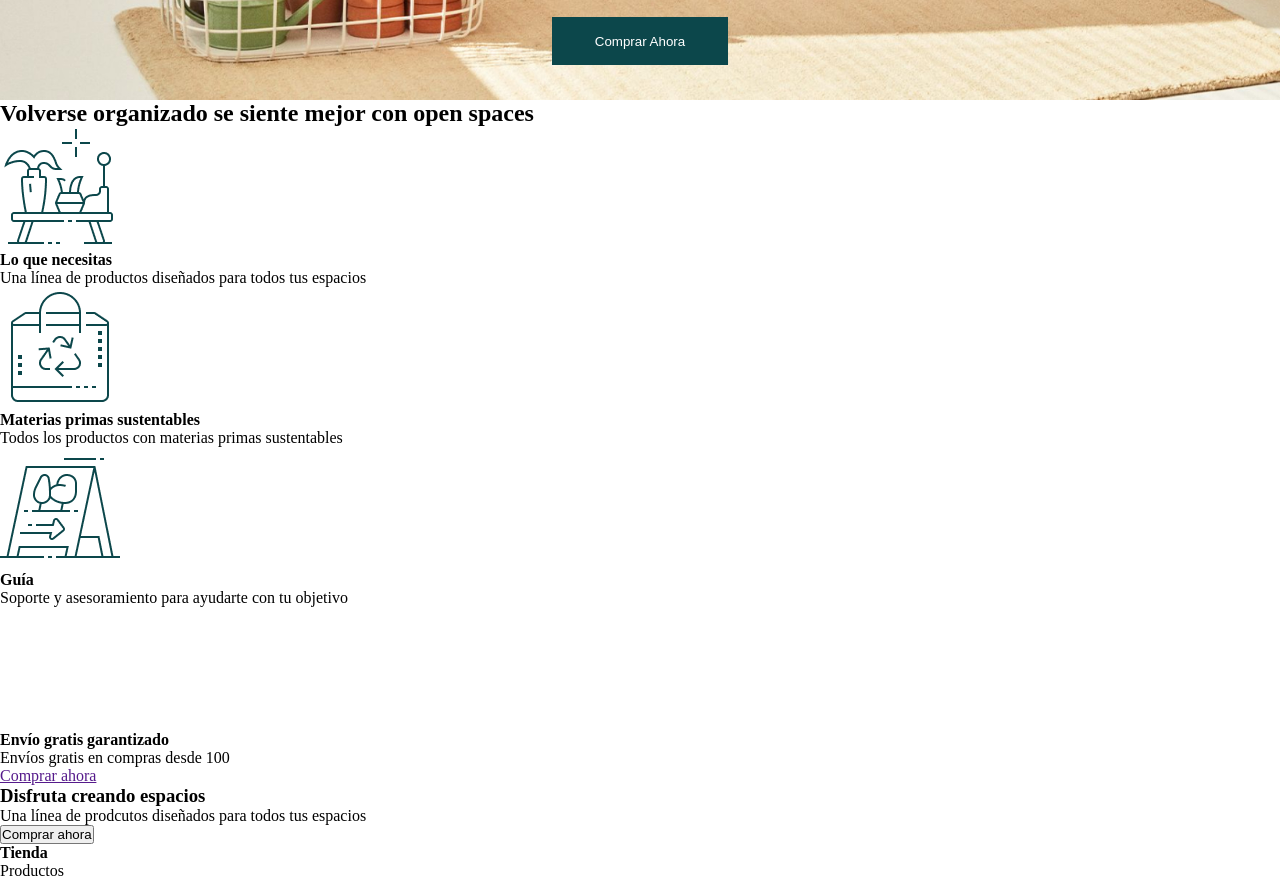
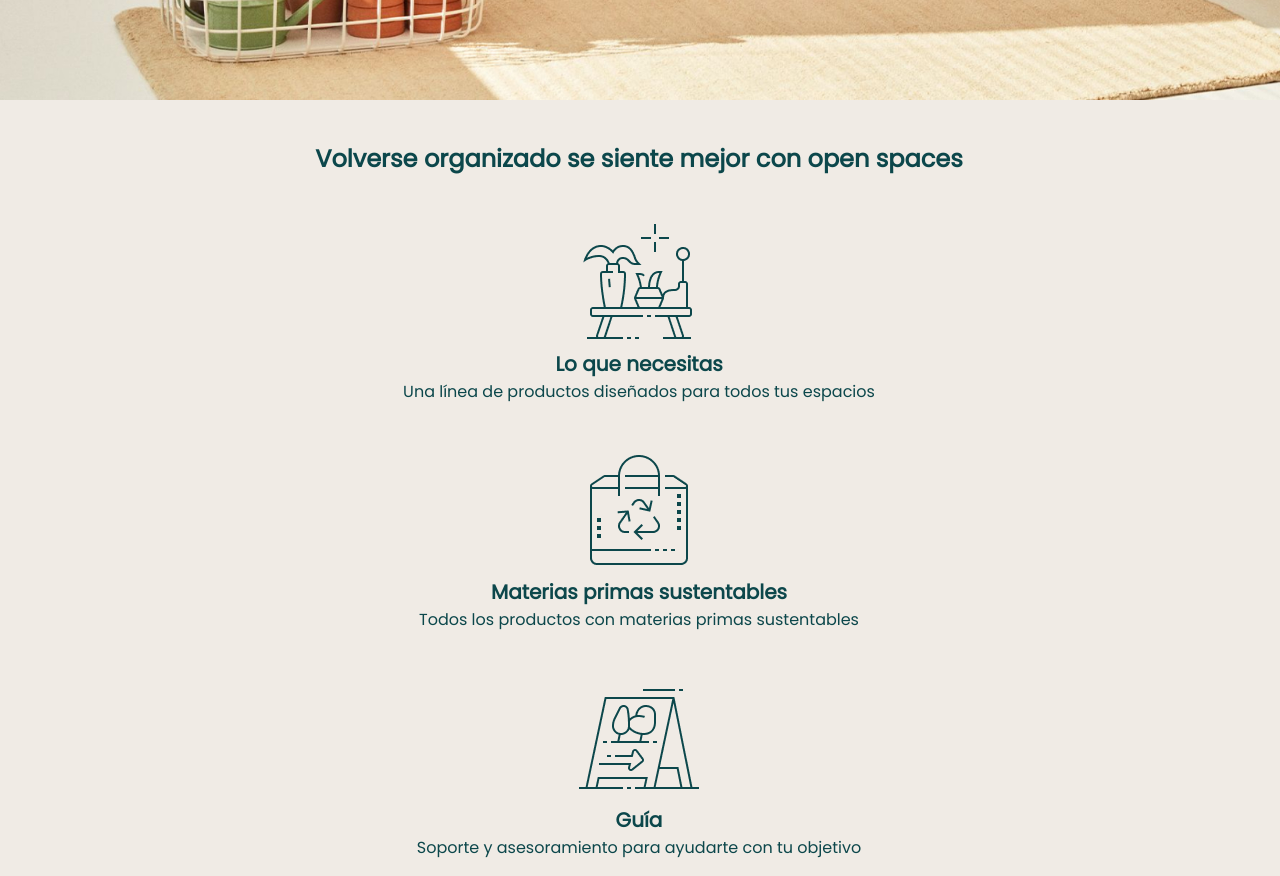
Before and after one commit to Adalab/modulo-1-evaluacion-final-Carmenyo, a website: page src/html/index.html in a window 1280 px wide. Shown: the part 700-1576 px from the top of the page. Drawn offline with nearby package versions, Linux system fonts and the light colour scheme; files that its build step writes are made by us from their sources; files whose address does not match are found by name.

Commit message:
section2

```diff
--- a/src/html/partials/section1.html
+++ b/src/html/partials/section1.html
@@ -1,18 +1,24 @@
-    <!-- sección 1 -->
     <section class="section1">
         <h2>Volverse organizado se siente mejor con open spaces</h2>
 
-         <!-- articulo 1 -->
+        <article class="section1__article">
         <img src="./assets/images/icon_1.png" alt="icono 1">
-        <h4>Lo que necesitas</h4>
-        <p>Una línea de productos diseñados para todos tus espacios</p>
+        <h4 class="section1__article--title">Lo que necesitas</h4>
+        <p class="section1__article--content">Una línea de productos diseñados para todos tus espacios</p>
+        </article>
 
-        <!-- articulo 2 -->
+
+
+        <article class="section1__article">
         <img src="./assets/images/biodegradable bag.png" alt="icono 2">
-        <h4>Materias primas sustentables</h4>
-        <p>Todos los productos con materias primas sustentables</p>
+        <h4 class="section1__article--title">Materias primas sustentables</h4>
+        <p class="section1__article--content">Todos los productos con materias primas sustentables</p>
+        </article>
 
-        <!-- articulo 3 -->
+
+        <article class="section1__article">
         <img src="./assets/images/park.png" alt="icono 3">
-        <h4>Guía</h4>
-        <p>Soporte y asesoramiento para ayudarte con tu objetivo</p>
+        <h4 class="section1__article--title">Guía</h4>
+        <p class="section1__article--content">Soporte y asesoramiento para ayudarte con tu objetivo</p>
+      </article>
+    </section>
--- a/src/html/partials/section2.html
+++ b/src/html/partials/section2.html
@@ -1,7 +1,6 @@
-</section>
 <section class="section2">
   <img src="./assets/images/go_6.png" alt="icono 4">
-  <h4>Envío gratis garantizado</h4>
+  <h4 class="section2__title">Envío gratis garantizado</h4>
   <p>Envíos gratis en compras desde 100</p>
-  <a href="">Comprar ahora</a>
+  <a class="section2__link" href="">Comprar ahora</a>
 </section>
--- a/src/scss/layout/_header.scss
+++ b/src/scss/layout/_header.scss
@@ -8,11 +8,14 @@
   display: flex;
   flex-direction: column;
   justify-content: space-between;
+  font-family: $font-main;
+  font-weight: 600;
+
 
   &__title {
     color: $color-3;
-    // text-align: center;
-    // margin-top: 98px;
+    text-align: center;
+    margin-top: 98px;
   }
 
   &__button {
@@ -21,6 +24,8 @@
     color: $color-5;
     width: 176px;
     text-transform: capitalize;
+    font-family: $font-main;
+    font-size: 16px;
     height: 48px;
   }
 
@@ -41,7 +46,7 @@
     display: flex;
     flex-direction: column;
     align-items: center;
-    gap: 30px;
-    padding-bottom: 35px;
+    gap: 65px;
+    margin-bottom: 215px;
   }
 }
--- /dev/null
+++ b/src/scss/layout/_section1.scss
@@ -0,0 +1,29 @@
+.section1{
+    background-color: $color-1;
+    font-family: $font-main;
+    color: $color-3;
+    text-align: center;
+    padding-top: 41px;
+    padding-left: 45px;
+    padding-right: 47px;
+    padding-bottom: 10px;
+
+
+    &__article{
+         gap: 30px;
+         text-align: center;
+         margin: 46px;
+
+         &--title {
+             font-weight: bold;
+             font-size: 20px;
+         }
+
+         &--content {
+             font-size: 16px;
+         }
+
+
+    }
+
+}
--- /dev/null
+++ b/src/scss/layout/_section2.scss
@@ -0,0 +1,17 @@
+.section2 {
+    background-color: $color-2;
+    text-align: center;
+    font-family: $font-main;
+    color: $color-5;
+    padding-top: 46px;
+    padding-bottom: 60px;
+
+    &__title {
+        font-size:24px ;
+
+    &__link {
+        font-size: 14px;
+    }
+    }
+
+}
--- a/src/scss/main.scss
+++ b/src/scss/main.scss
@@ -1,6 +1,8 @@
 @import "./core/_reset.scss";
 @import "./core/_variables.scss";
 @import "./layout/_header.scss";
+@import"./layout/_section1.scss";
+@import"./layout/_section2.scss";
 
 
 * {
--- a/src/scss/pages/_index.scss
+++ /dev/null
@@ -1,4 +0,0 @@
-.main__list {
-  padding-left: 2rem;
-  padding-bottom: 20px;
-}
```
